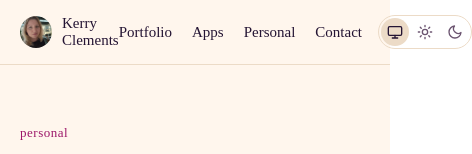
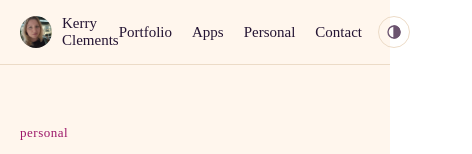
Before and after one commit to KerryCX/kerryclements.com, a React (Vite) app: page /personal in a window 390 px wide. Shown: the top 154 px of the page, 472 px wide, since content can reach past the window. Built offline with nearby package versions, Linux system fonts and the light colour scheme.

Commit message:
feat: show theme options as a dropdown on small screens
Co-Authored-By: Claude Opus 5.5 <noreply@anthropic.com>
Claude-Session: https://claude.ai/code/session_01RD1RR2iumlmjkfnelwpknw

```diff
--- a/src/components/ThemeSwitcher.tsx
+++ b/src/components/ThemeSwitcher.tsx
@@ -1,4 +1,4 @@
-import { useId, type ReactElement } from 'react'
+import { useEffect, useId, useRef, useState, type MouseEvent, type ReactElement } from 'react'
 import { useTheme } from '../theme/useTheme'
 import type { ThemePreference } from '../theme/theme'
 
@@ -8,17 +8,72 @@ type ThemeOption = {
   Icon: () => ReactElement
 }
 
-// A radio group: one choice from three, with arrow-key navigation built in.
-// Screen readers announce "Theme, group" then e.g. "System, radio button, selected, 1 of 3".
+// Wide screens: the three options show inline as an icon pill (the trigger is hidden by CSS).
+// Small screens: a single "Theme" button opens the same options as a dropdown with text labels.
+// The options are a radio group either way, so arrow keys move between them and screen readers
+// announce "Theme, group" then e.g. "Light, radio button, 2 of 3".
 export const ThemeSwitcher = (): ReactElement => {
   const { preference, setPreference } = useTheme()
+  const [isOpen, setIsOpen] = useState(false)
+  const containerRef = useRef<HTMLDivElement>(null)
+  const triggerRef = useRef<HTMLButtonElement>(null)
   const groupName = useId()
+  const optionsId = useId()
+
+  // While open: Escape closes and returns focus to the trigger; a tap or click outside closes
+  useEffect(() => {
+    if (!isOpen) return
+
+    const handleKeyDown = (event: KeyboardEvent): void => {
+      if (event.key === 'Escape') {
+        setIsOpen(false)
+        triggerRef.current?.focus()
+      }
+    }
+    const handlePointerDown = (event: PointerEvent): void => {
+      if (!containerRef.current?.contains(event.target as Node)) setIsOpen(false)
+    }
+
+    document.addEventListener('keydown', handleKeyDown)
+    document.addEventListener('pointerdown', handlePointerDown)
+    return () => {
+      document.removeEventListener('keydown', handleKeyDown)
+      document.removeEventListener('pointerdown', handlePointerDown)
+    }
+  }, [isOpen])
+
+  // Close after a tap or click on an option. Keyboard selection (arrow keys, Space) also
+  // fires click, but with detail 0, so the dropdown stays open while someone arrows through.
+  const handleOptionClick = (event: MouseEvent<HTMLLabelElement>): void => {
+    if (event.detail > 0) setIsOpen(false)
+  }
 
   return (
-    <fieldset className="theme-switcher">
+    <div className="theme-switcher" ref={containerRef}>
+      <button
+        ref={triggerRef}
+        type="button"
+        className="theme-switcher__trigger"
+        aria-label="Theme"
+        aria-expanded={isOpen}
+        aria-controls={optionsId}
+        onClick={() => setIsOpen((wasOpen) => !wasOpen)}
+      >
+        <ContrastIcon />
+      </button>
+
+      <fieldset
+        id={optionsId}
+        className={`theme-switcher__options${isOpen ? ' theme-switcher__options--open' : ''}`}
+      >
         <legend className="visually-hidden">Theme</legend>
         {themeOptions.map(({ value, label, Icon }) => (
-        <label key={value} className="theme-switcher__option" title={label}>
+          <label
+            key={value}
+            className="theme-switcher__option"
+            title={label}
+            onClick={handleOptionClick}
+          >
             <input
               type="radio"
               name={groupName}
@@ -28,10 +83,11 @@ export const ThemeSwitcher = (): ReactElement => {
               className="visually-hidden"
             />
             <Icon />
-          <span className="visually-hidden">{label}</span>
+            <span className="theme-switcher__label">{label}</span>
           </label>
         ))}
       </fieldset>
+    </div>
   )
 }
 
@@ -47,6 +103,14 @@ const iconProps = {
   strokeLinecap: 'round',
   strokeLinejoin: 'round',
 } as const
+
+// Half-filled circle: a common "appearance" icon, used for the small-screen trigger
+const ContrastIcon = (): ReactElement => (
+  <svg {...iconProps}>
+    <circle cx="12" cy="12" r="9" />
+    <path d="M12 3a9 9 0 0 1 0 18z" fill="currentColor" />
+  </svg>
+)
 
 const SystemIcon = (): ReactElement => (
   <svg {...iconProps}>
--- a/src/styles/personal-scope.css
+++ b/src/styles/personal-scope.css
@@ -39,10 +39,16 @@
   font-size: 15px;
 }
 
-.personal-scope .theme-switcher {
+.personal-scope .theme-switcher__options,
+.personal-scope .theme-switcher__trigger {
   border-color: var(--personal-border);
 }
 
+.personal-scope .theme-switcher__options--open {
+  background-color: var(--personal-bg);
+}
+
+.personal-scope .theme-switcher__trigger,
 .personal-scope .theme-switcher__option {
   color: var(--personal-text-muted);
 }
@@ -52,11 +58,13 @@
   color: var(--personal-text);
 }
 
+.personal-scope .theme-switcher__trigger:focus-visible,
 .personal-scope .theme-switcher__option:has(input:focus-visible) {
   outline-color: var(--accent-magenta-dark);
 }
 
 @media (hover: hover) {
+  .personal-scope .theme-switcher__trigger:hover,
   .personal-scope .theme-switcher__option:hover {
     color: var(--personal-text);
   }
--- a/src/styles/site.css
+++ b/src/styles/site.css
@@ -133,9 +133,34 @@ body {
   gap: 24px;
 }
 
-/* Theme switcher: three icon radio buttons in a pill.
-   28px options meet the WCAG 2.2 AA target size (24px minimum). */
+/* Theme switcher
+   Wide screens: three icon options inline in a pill. The trigger button is hidden.
+   Small screens: a single trigger opens the options as a dropdown with text labels.
+   28px options and the 32px trigger meet the WCAG 2.2 AA target size (24px minimum). */
 .theme-switcher {
+  position: relative;
+}
+
+.theme-switcher__trigger {
+  display: none;
+  align-items: center;
+  justify-content: center;
+  width: 32px;
+  height: 32px;
+  padding: 0;
+  background: none;
+  border: 1px solid var(--border-default);
+  border-radius: 50%;
+  color: var(--text-secondary);
+  cursor: pointer;
+}
+
+.theme-switcher__trigger:focus-visible {
+  outline: 2px solid var(--accent-rose);
+  outline-offset: 3px;
+}
+
+.theme-switcher__options {
   display: inline-flex;
   gap: 2px;
   margin: 0;
@@ -148,11 +173,22 @@ body {
   display: inline-flex;
   align-items: center;
   justify-content: center;
+  gap: 10px;
   width: 28px;
   height: 28px;
   border-radius: 50%;
   color: var(--text-tertiary);
   cursor: pointer;
+}
+
+/* Text labels: hidden in the pill, shown in the dropdown */
+.theme-switcher__label {
+  position: absolute;
+  width: 1px;
+  height: 1px;
+  overflow: hidden;
+  clip-path: inset(50%);
+  white-space: nowrap;
 }
 
 .theme-switcher__option:has(input:checked) {
@@ -166,8 +202,51 @@ body {
 }
 
 @media (hover: hover) {
+  .theme-switcher__trigger:hover,
   .theme-switcher__option:hover {
     color: var(--text-primary);
+  }
+}
+
+@media (max-width: 599px) {
+  .theme-switcher__trigger {
+    display: inline-flex;
+  }
+
+  .theme-switcher__options {
+    display: none;
+  }
+
+  .theme-switcher__options--open {
+    position: absolute;
+    top: calc(100% + 8px);
+    right: 0;
+    z-index: 110;
+    display: flex;
+    flex-direction: column;
+    gap: 2px;
+    min-width: 140px;
+    padding: 6px;
+    background-color: var(--bg-surface);
+    border-radius: 8px;
+  }
+
+  .theme-switcher__options--open .theme-switcher__option {
+    justify-content: flex-start;
+    width: auto;
+    height: 40px;
+    padding: 0 12px;
+    border-radius: 6px;
+    font-size: var(--font-size-label);
+    font-weight: 500;
+  }
+
+  .theme-switcher__options--open .theme-switcher__label {
+    position: static;
+    width: auto;
+    height: auto;
+    overflow: visible;
+    clip-path: none;
   }
 }
 
```
Also changed, not shown: 1 other file (tests, documents, lock files or other folders). Lines whose indentation alone changed are shown as unchanged.
